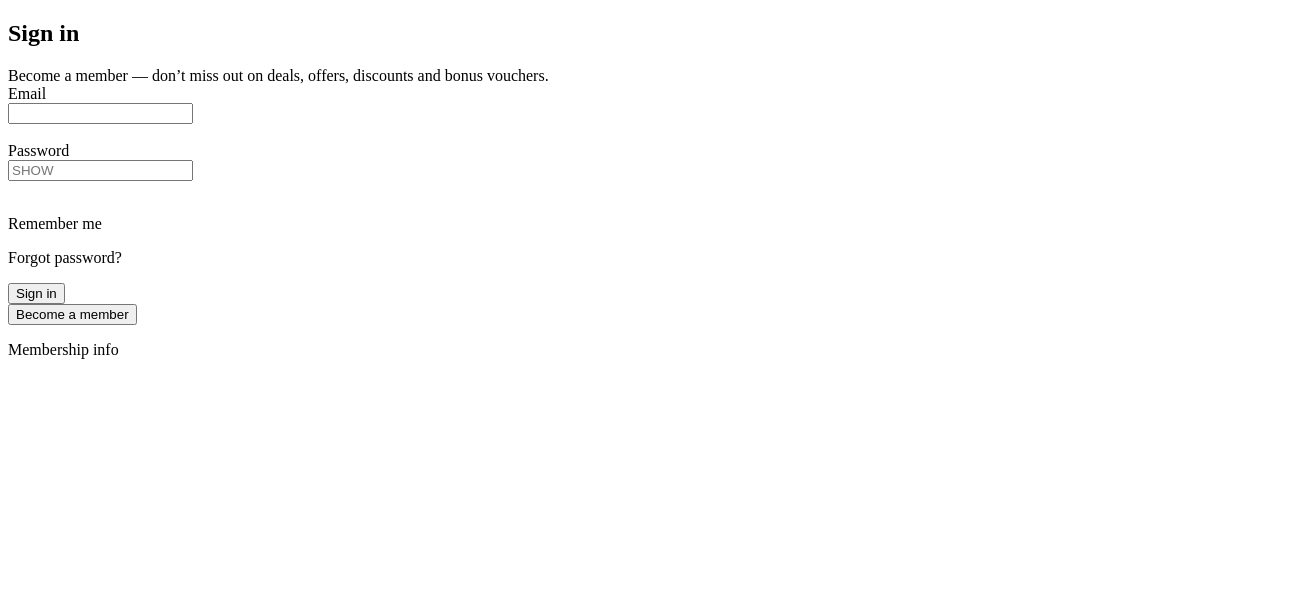
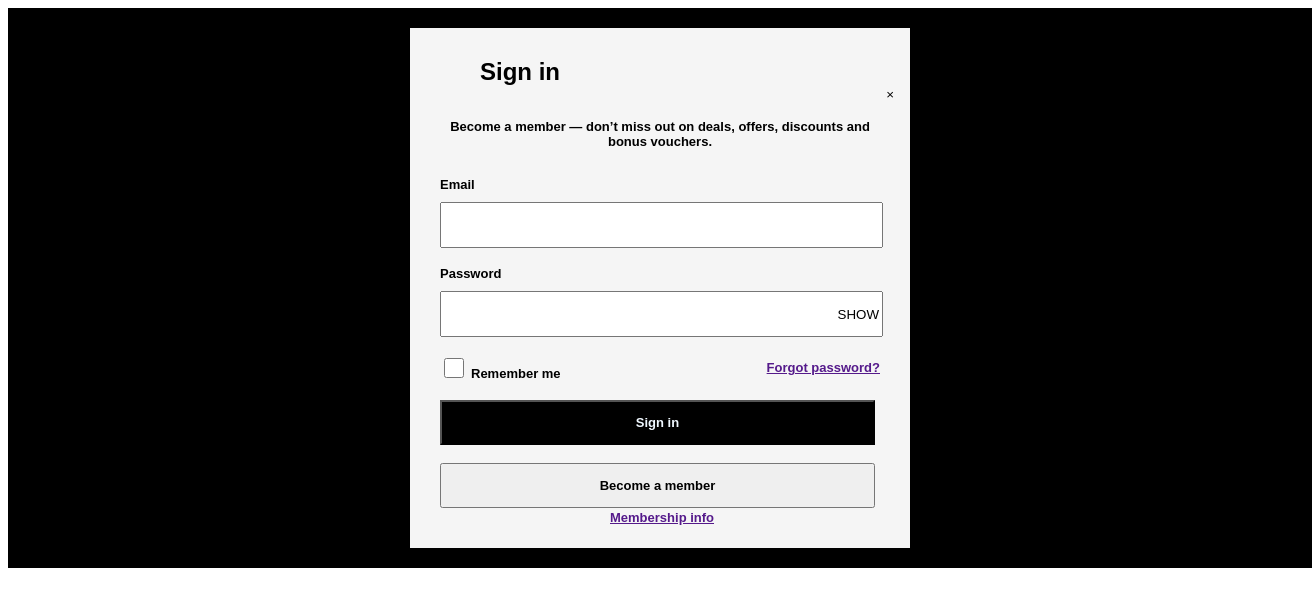
Before and after one commit to Sreejabhojan518/SIGN-IN-PAGE, a plain HTML site: page index.html in a window 1280 px wide. Shown: the whole page, 1312 px wide, since content can reach past the window. Drawn offline with Linux system fonts and the light colour scheme.

Commit message:
formbox changes

```diff
--- a/assets/style.css
+++ b/assets/style.css
@@ -1,11 +1,124 @@
+.outerbox{
+    padding: 20px;
+    background-color: black;
+    width: 100%;
+    height:100%;
+}
+.content-box{
+    padding: 20px;
+    margin-top: 0px;
+}
 .formbox{
-    width: 500px;
-    height: 537px;
-    background-color: black;
-    padding: 24px;
+    width: 480px;
+    height: 500px;
+    padding: 10px;
     margin: auto;
-    border: 1px solid grey;
+    background-color: whitesmoke;
+}
+.sign-in{
+    margin-left: 40px;
+    margin-top: 20px;
+    font-weight: 600;
+}
+.close{
+    margin-bottom: 70px;
+    background-color: transparent;
+    border: 0px;
+    float: right;
+}
+.lab-bec-mem{
+    margin: 0px;
+    font-size: 13px;
+    font-weight: 750;
+    text-align: center;
+    color:black;
+    font-family:"HM Sans Bold","ヒラギノ角ゴ Pro W3","Hiragino Kaku Gothic Pro",Osaka,"メイリオ",Meiryo,"ＭＳ Ｐゴシック","MS PGothic",sans-serif;
+}
+.formbox .sign-in h2{
+    margin: 0px;
+    margin-left: 20px;
+    font-weight:bolder;
+    font-family:"HM Sans Bold","ヒラギノ角ゴ Pro W3","Hiragino Kaku Gothic Pro",Osaka,"メイリオ",Meiryo,"ＭＳ Ｐゴシック","MS PGothic",sans-serif;
+
 }
 .label-box{
+    display: flex;
     flex-direction: column;
 }
+.email-box{
+    display: flex;
+    margin-bottom: 10px;
+    flex-direction: column;
+    font-size: 13px;
+    font-weight: 750;
+    font-family:"HM Sans Bold","ヒラギノ角ゴ Pro W3","Hiragino Kaku Gothic Pro",Osaka,"メイリオ",Meiryo,"ＭＳ Ｐゴシック","MS PGothic",sans-serif;
+
+}
+.input-email{
+    width: 435px;
+    height: 40px;
+}
+.password-box{
+    display: flex;
+    margin-bottom: 10px;
+    flex-direction: column;
+    font-size: 13px;
+    font-weight: 750;
+    font-family:"HM Sans Bold","ヒラギノ角ゴ Pro W3","Hiragino Kaku Gothic Pro",Osaka,"メイリオ",Meiryo,"ＭＳ Ｐゴシック","MS PGothic",sans-serif;
+}
+
+.input-password{
+    width: 435px;
+    height: 40px;
+}
+::placeholder{
+    float: right;
+    color: black;
+}
+.button-signin{
+    width: 435px;
+    height: 45px;
+    background-color: black;
+    color: aliceblue;
+    font-size: 13px;
+    font-weight: 750;
+    font-family:"HM Sans Bold","ヒラギノ角ゴ Pro W3","Hiragino Kaku Gothic Pro",Osaka,"メイリオ",Meiryo,"ＭＳ Ｐゴシック","MS PGothic",sans-serif;
+}
+.button-member{
+    width: 435px;
+    height: 45px;
+    font-weight: 750;
+    font-size: 13px;
+    font-family:"HM Sans Bold","ヒラギノ角ゴ Pro W3","Hiragino Kaku Gothic Pro",Osaka,"メイリオ",Meiryo,"ＭＳ Ｐゴシック","MS PGothic",sans-serif;
+
+}
+.member-info{
+    font-size: 13px;
+    margin-left: 170px;
+    font-weight: 750;
+    font-family:"HM Sans Bold","ヒラギノ角ゴ Pro W3","Hiragino Kaku Gothic Pro",Osaka,"メイリオ",Meiryo,"ＭＳ Ｐゴシック","MS PGothic",sans-serif;
+
+}
+.remember-me{
+    margin: auto;
+    margin-bottom: 40px;
+    font-size: 13px;
+    font-weight: 750;
+    font-family:"HM Sans Bold","ヒラギノ角ゴ Pro W3","Hiragino Kaku Gothic Pro",Osaka,"メイリオ",Meiryo,"ＭＳ Ｐゴシック","MS PGothic",sans-serif;
+
+}
+.forget-password{
+    margin-top: 5px;
+    float: right;
+    font-size: 13px;
+    font-weight: 750;
+    font-family:"HM Sans Bold","ヒラギノ角ゴ Pro W3","Hiragino Kaku Gothic Pro",Osaka,"メイリオ",Meiryo,"ＭＳ Ｐゴシック","MS PGothic",sans-serif;
+}
+.remember-password{
+    margin: auto;
+    padding:0px;
+}
+.checkbox{
+    width: 20px;
+    height: 20px;
+}
--- a/index.html
+++ b/index.html
@@ -3,28 +3,42 @@
 <head>
     <meta charset="UTF-8">
     <meta name="viewport" content="width=device-width, initial-scale=1.0">
+    <link rel="stylesheet" href="./assets/style.css">
     <title>Sign In</title>
 </head>
 <body>
     <div class="outerbox">
     <div class="formbox">
+        <div class="sign-in">
         <h2>Sign in</h2>
-        <div class="label-box">
-        <label>Become a member — don’t miss out on deals, offers, discounts and bonus vouchers.</label>
-        <form action="">
-            <label for="email">Email</label><br>
-            <input type="text" id="email" name="email"><br><br>
-            <label for="password">Password</label><br>
-            <input placeholder="SHOW" type="password" id="password" name="password" class=""><br><br>
-        </form>
         </div>
         <div>
-            <p>Remember me</p>
-            <p>Forgot password?</p>
+            <button class="close">&times;</button>
         </div>
-        <button type="button" class="">Sign in</button><br>
-        <button type="button" class="">Become a member</button>
-        <p>Membership info</p>
+        <div class="content-box">
+            <div class="label-box">
+                <div class="lab-bec-mem">
+                <p>Become a member — don’t miss out on deals, offers, discounts and bonus vouchers.</p><br>
+                </div>
+                <div class="lable-box">
+                    <form action="">
+                        <label for="email" class="email-box">Email</label>
+                        <input type="text" id="email" name="email" class="input-email"><br><br>
+                        <label for="password" class="password-box">Password</label>
+                        <input placeholder="SHOW" type="password" id="password" name="password" class="input-password"><br><br>
+                    </form>
+        </div>
+        </div>
+        <div class="remember-password">
+            <input type="checkbox" class="checkbox">
+            <label for="" class="remember-me">Remember me</label>
+            <a href="" class="forget-password">Forgot password?</a><br>
+        </div>
+        <br>
+        <button type="button" class="button-signin">Sign in</button><br><br>
+        <button type="button" class="button-member">Become a member</button>
+        <a href="" class="member-info">Membership info</a><br>
+        </div>
     </div>
     </div>
 </body>
```
